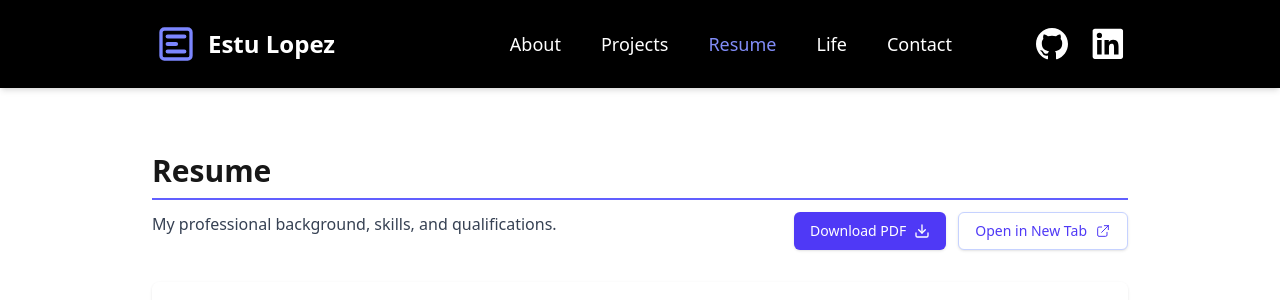
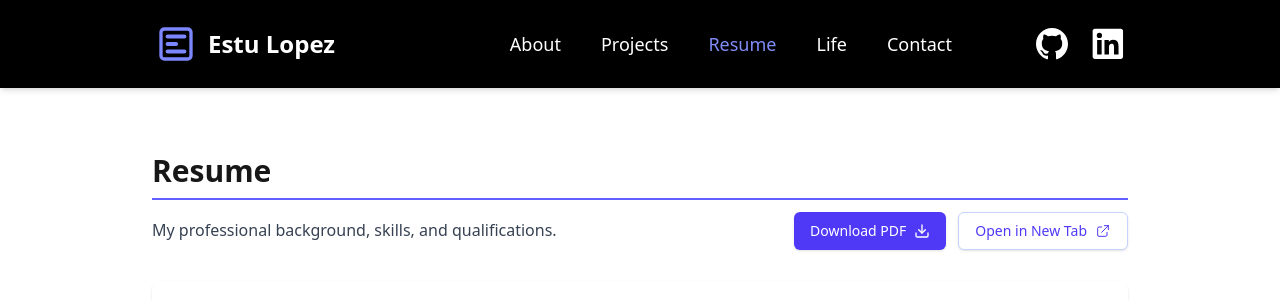
Before and after one commit to estulpz202/personal-website, a Next.js app: page /resume in a window 1280 px wide. Shown: the top 300 px of the page. Built offline with nearby package versions, Linux system fonts and the light colour scheme.

Commit message:
Improve layout in resume page and fix any type error in button component.

```diff
--- a/src/app/resume/page.tsx
+++ b/src/app/resume/page.tsx
@@ -19,10 +19,10 @@ export default function ResumePage() {
         {/* Page header with title and actions */}
         <div className="mb-8">
           <SectionHeader title="Resume" />
-
-          <div className="flex justify-between">
-            <p className="text-gray-700">My professional background, skills, and qualifications.</p>
-
+          <div className="flex justify-between items-center">
+            <p className="text-gray-700 my-auto">
+              My professional background, skills, and qualifications.
+            </p>
             <div className="flex gap-3">
               <DownloadButton
                 href="/resume.pdf"
--- a/src/components/ui/Button.tsx
+++ b/src/components/ui/Button.tsx
@@ -1,6 +1,6 @@
 import Link from 'next/link';
 import { ReactNode } from 'react';
-import Icon from './Icon';
+import Icon, { IconName } from './Icon';
 
 /**
  * Common properties for all button variants
@@ -10,7 +10,7 @@ type ButtonProps = {
   children: ReactNode;
   className?: string;
   external?: boolean;
-  icon?: string;
+  icon?: IconName;
   size?: 'small' | 'medium';
 };
 
@@ -46,7 +46,7 @@ export function PrimaryButton({
   const content = (
     <>
       {children}
-      {icon && <Icon name={icon as any} className="w-4 h-4 ml-2" />}
+      {icon && <Icon name={icon} className="w-4 h-4 ml-2" />}
     </>
   );
 
@@ -85,7 +85,7 @@ export function SecondaryButton({
   const content = (
     <>
       {children}
-      {icon && <Icon name={icon as any} className="w-4 h-4 ml-2" />}
+      {icon && <Icon name={icon} className="w-4 h-4 ml-2" />}
     </>
   );
 
@@ -124,7 +124,7 @@ export function DownloadButton({
   return (
     <a href={href} className={allClasses} download={filename}>
       {children}
-      {icon && <Icon name={icon as any} className="w-4 h-4 ml-2" />}
+      {icon && <Icon name={icon} className="w-4 h-4 ml-2" />}
     </a>
   );
 }
```
